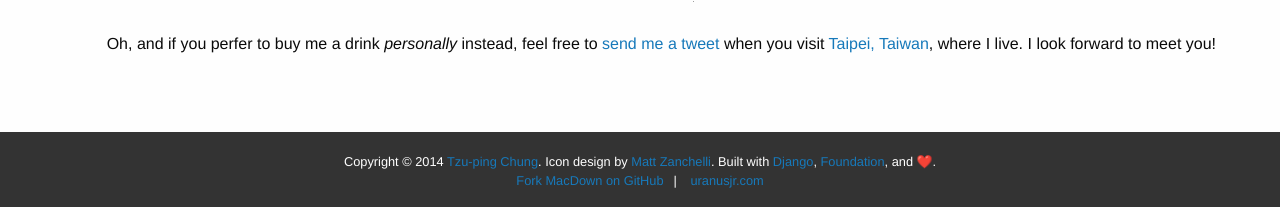
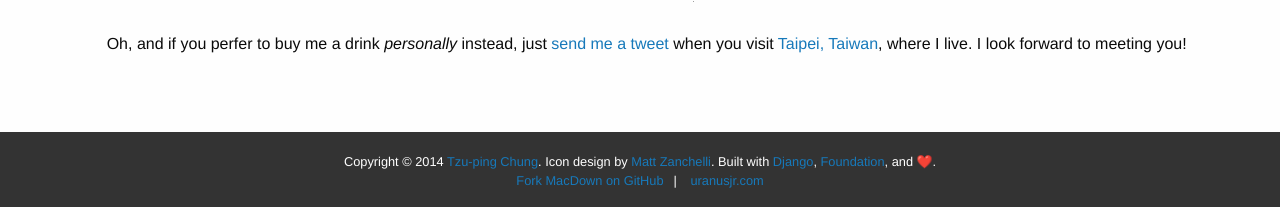
Before and after one commit to MacDownApp/macdown-site-django, a Django app: template pages/templates/pages/faq.html in a window 1280 px wide. Shown: the part 3077-3284 px from the top of the page. Run offline with Django 3.2, Linux system fonts and the light colour scheme; the template is opened without the code that fills it, so the values that code supplies are empty; some libraries are stand-ins or nearby versions; grey boxes are pictures that could not be loaded.

Commit message:
Rewording

```diff
--- a/pages/templates/pages/faq.html
+++ b/pages/templates/pages/faq.html
@@ -98,7 +98,7 @@
 
           {% include 'base/includes/paypal.html' %}
 
-          <p>Oh, and if you perfer to buy me a drink <em>personally</em> instead, feel free to <a href="https://twitter.com/uranusjr">send me a tweet</a> when you visit <a href="http://en.wikipedia.org/wiki/Taipei">Taipei, Taiwan</a>, where I live. I look forward to meet you!</p>
+          <p>Oh, and if you perfer to buy me a drink <em>personally</em> instead, just <a href="https://twitter.com/uranusjr">send me a tweet</a> when you visit <a href="http://en.wikipedia.org/wiki/Taipei">Taipei, Taiwan</a>, where I live. I look forward to meeting you!</p>
         </div>
       </dd>
     </dl>
```
